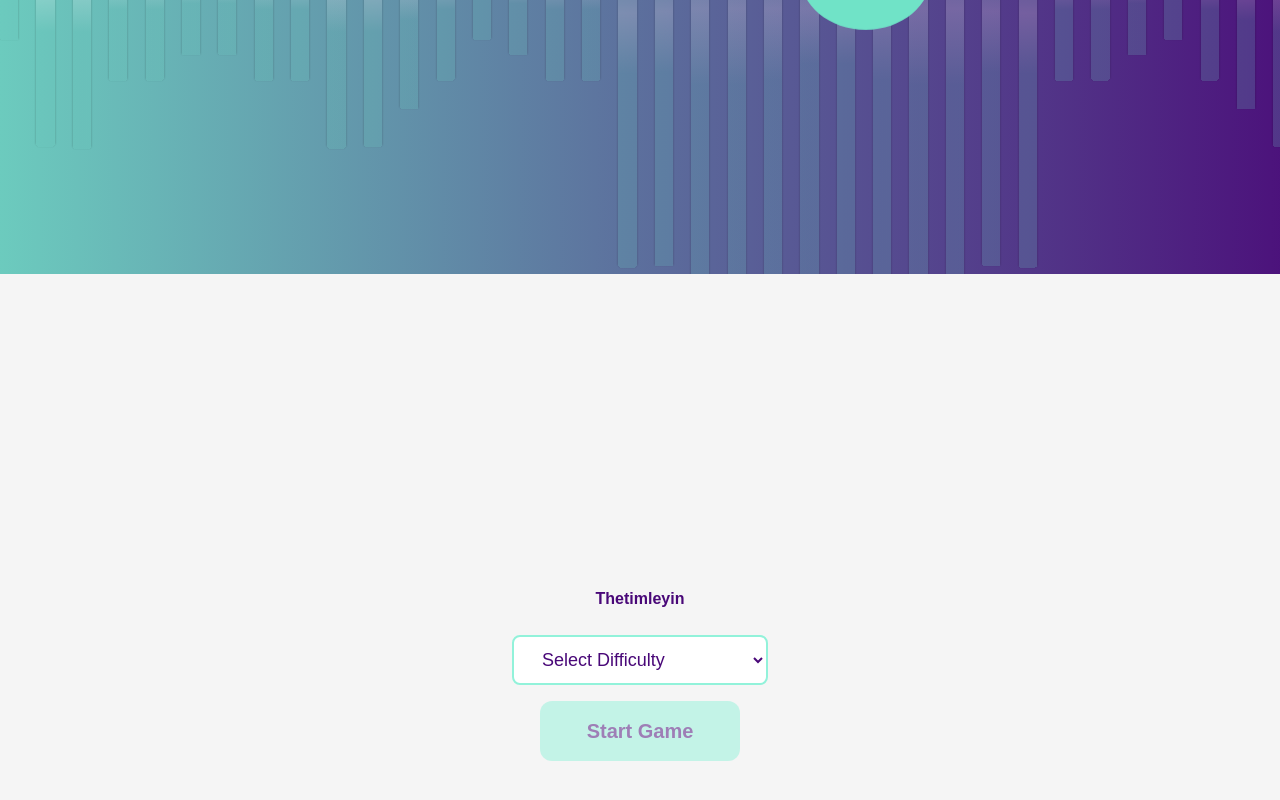
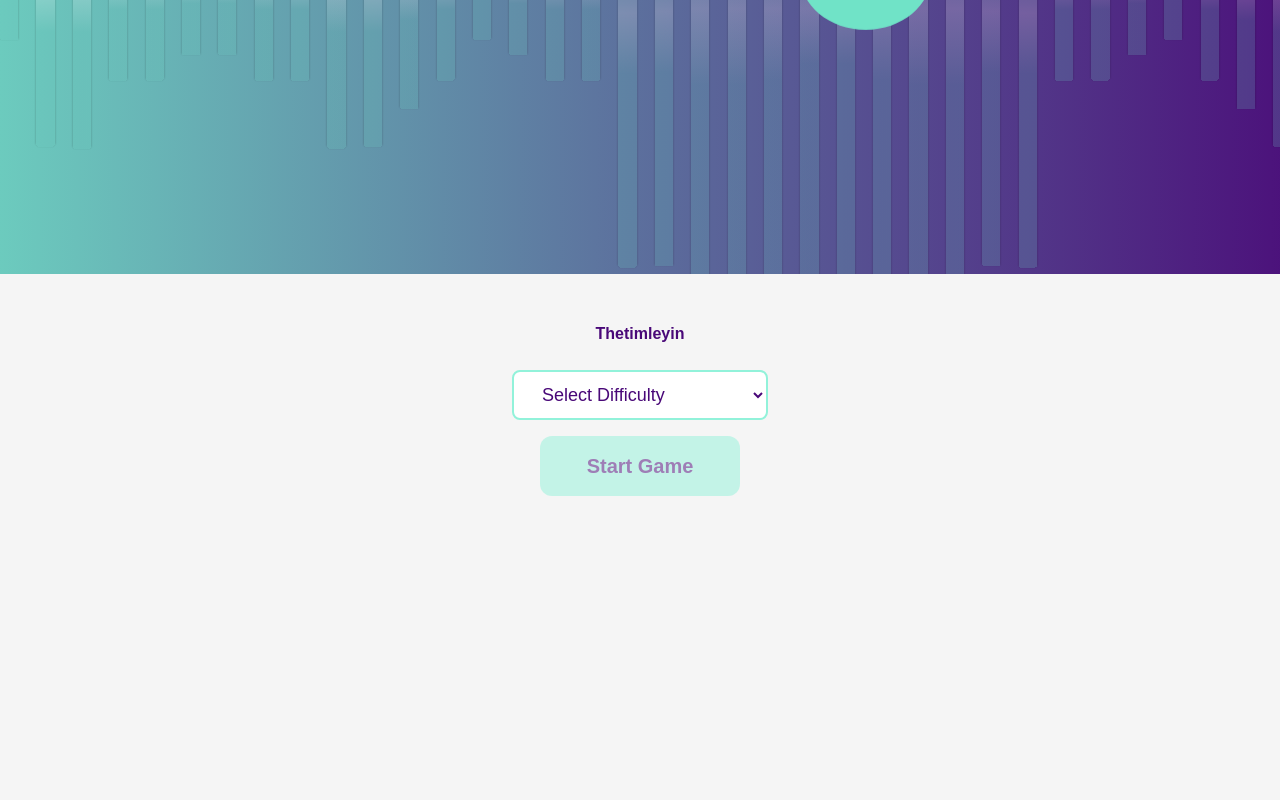
Before and after one commit to songifi/lyricsflip, a Next.js app in the folder frontend/: page / in a window 1280 px wide. Shown: the part 526-1326 px from the top of the page. Built offline with nearby package versions, Linux system fonts and the light colour scheme.

Commit message:
implementing figma #2

```diff
--- a/frontend/components/game/GameSection.jsx
+++ b/frontend/components/game/GameSection.jsx
@@ -12,7 +12,7 @@ const Game = () => {
     selectedDifficulty,
     timeLeft,
     points,
-    getCurrentQuestion, // Use the new method
+    getCurrentQuestion,
     initializeGame,
     setDifficulty,
     resetGame,
@@ -49,11 +49,7 @@ const Game = () => {
 
     try {
       const geniusService = GeniusService.getInstance();
-
-      // Fetch more snippets than needed to ensure variety
       const snippets = await geniusService.getRandomLyricSnippets("", 20);
-
-      // Filter by difficulty
       const filtered = snippets.filter(
         (s) => s.difficulty === selectedDifficulty
       );
@@ -63,15 +59,11 @@ const Game = () => {
       }
 
       const formatted = filtered.map((snippet) => {
-        // Create an option that combines song title and artist
         const correctOption = `${snippet.songTitle} - ${snippet.artist}`;
-
-        // For Beginner difficulty, prepare multiple-choice options
         const otherSongChoices = filtered
           .filter((s) => s.songTitle !== snippet.songTitle)
           .map((s) => `${s.songTitle} - ${s.artist}`);
 
-        // Randomly select up to 3 additional unique song choices
         const additionalOptions = [];
         while (additionalOptions.length < 3 && otherSongChoices.length > 0) {
           const randomIndex = Math.floor(
@@ -81,15 +73,12 @@ const Game = () => {
           additionalOptions.push(randomChoice);
         }
 
-        // Create options: correct answer + 3 random alternatives
         const options = [correctOption, ...additionalOptions];
-
-        // Shuffle the options
         const shuffledOptions = options.sort(() => 0.5 - Math.random());
 
         return {
           lyricsSnippet: snippet.lyricsSnippet,
-          correctAnswer: correctOption, // Now includes artist
+          correctAnswer: correctOption,
           difficulty: snippet.difficulty,
           options: selectedDifficulty === "Beginner" ? shuffledOptions : [],
         };
@@ -97,7 +86,6 @@ const Game = () => {
 
       console.log("Formatted Questions:", formatted);
       setQuestions(formatted);
-
       initializeGame();
     } catch (err) {
       console.error("Game initialization failed:", err);
@@ -106,12 +94,13 @@ const Game = () => {
       setIsLoading(false);
     }
   };
+
   return (
-    <div className="h-screen">
+    <div className="min-h-screen bg-[#F5F5F5]">
       {/* Start Screen */}
       {gameStatus === "idle" && (
-        <div className="h-full flex items-center justify-center bg-[#F5F5F5]">
-          <div className="flex flex-col items-center space-y-6">
+        <div className="h-full flex items-center justify-center ">
+          <div className="flex flex-col items-center space-y-6 mt-12">
             <h1 className="text-[4xl] font-bold text-[#490878]">Thetimleyin</h1>
 
             {error && (
@@ -146,9 +135,8 @@ const Game = () => {
 
       {/* Game Overlay - Fixed CSS classes */}
       {gameStatus !== "idle" && (
-        <div className="fixed inset-0 h-[95%]  z-50 my-auto rounded-[12px] flex flex-col">
-          {/* Game Header */}
-          {gameStatus === "playing" && (
+        <div className="fixed inset-0 z-50 h-[98%] my-auto rounded-[12px] flex flex-col">
+          {/* Game Header - Now shown for both playing and finished states */}
           <div className="bg-[#F5F5F5] mx-auto w-full max-w-4xl p-3 flex justify-between items-center rounded-t-[12px] shadow-md">
             <div className="flex flex-col items-center justify-center">
               <div className="bg-white border border-[#DBE1E7] p-2 rounded-[1000px] pr-[12px]">
@@ -164,17 +152,16 @@ const Game = () => {
             </div>
             <div className="p-3 flex items-center justify-center gap-2">
               <div className="text-[16px] text-center text-[#666666]">
-                  Time Left :
+                Time Left:
               </div>
               <div className="text-[16px] font-bold text-[#2EAE4E]">
                 {formatTime(timeLeft)}
               </div>
             </div>
           </div>
-          )}
 
-          {/* Game Content  */}
-          <div className="flex-1 bg-white mx-auto w-full max-w-4xl overflow-auto rounded-b-[12px] ">
+          {/* Game Content */}
+          <div className="flex-1 bg-white mx-auto w-full max-w-4xl overflow-auto rounded-b-[12px]">
             {(() => {
               if (gameStatus === "finished") {
                 return <GameCompletion />;
```
Lines whose indentation alone changed are shown as unchanged.
